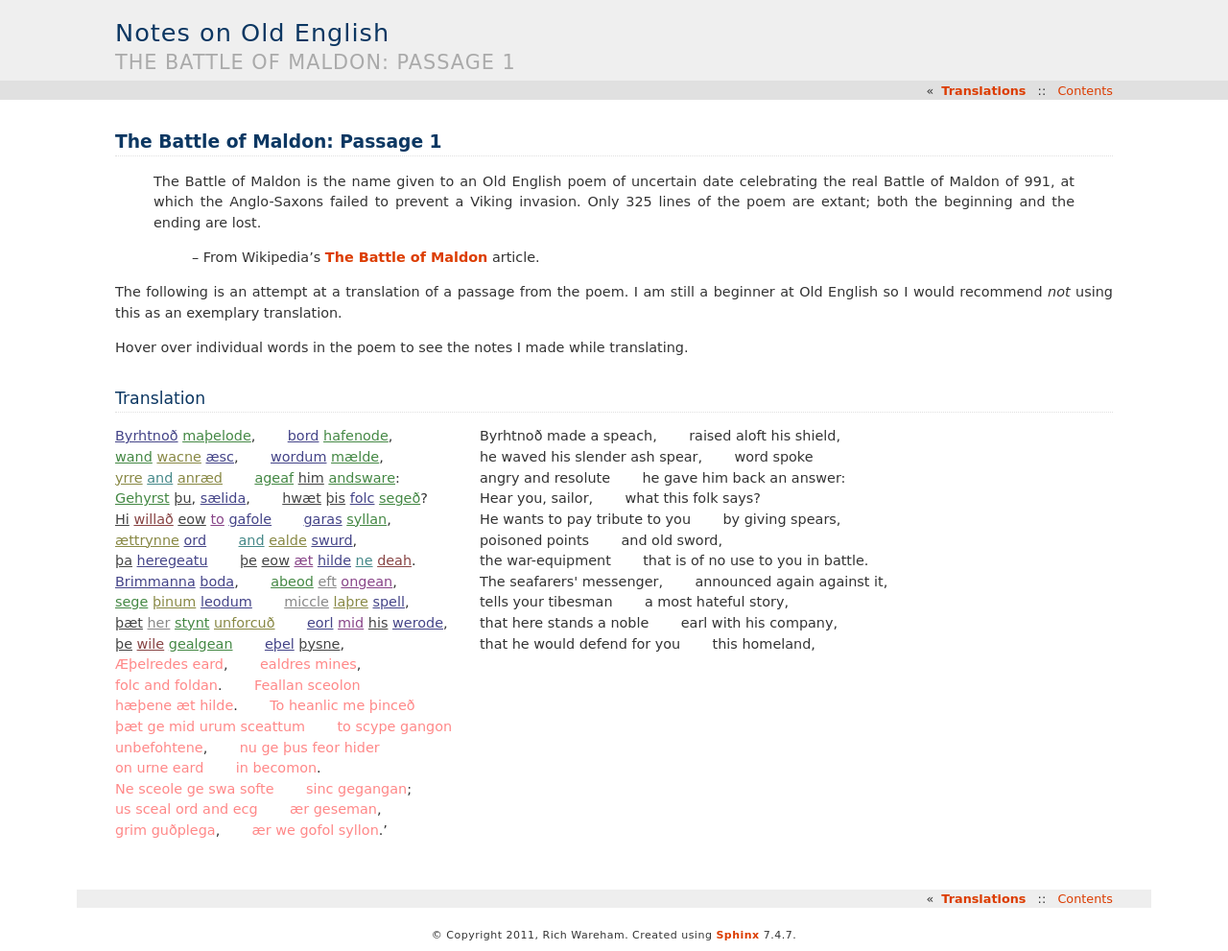
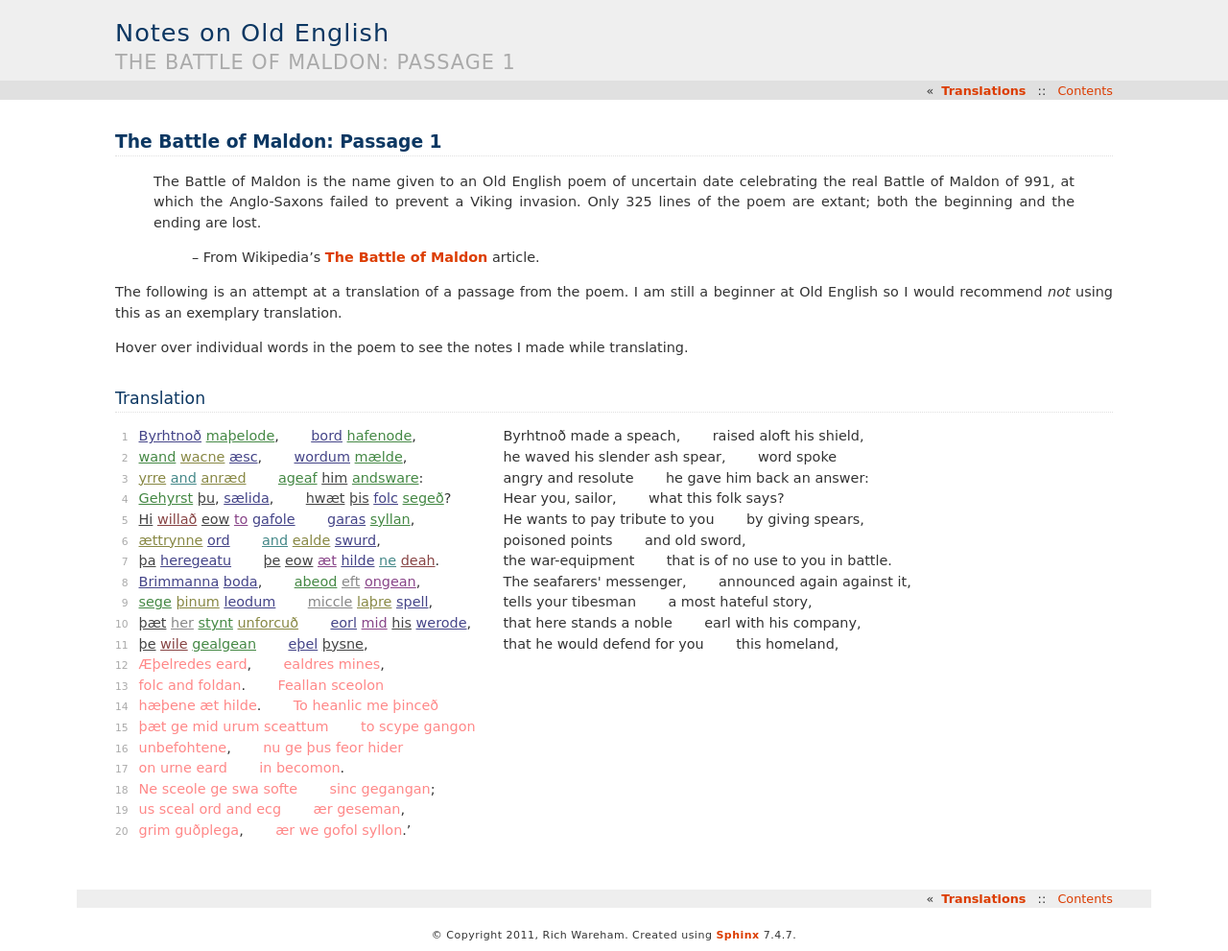
Before and after one commit to rjw57/anglo-saxon, a Sphinx documentation site: the page built from source/translations/maldon-passage-1.rst, in a window 1280 px wide. Shown: the whole page at 96% size. Built offline with Sphinx 7.4.7, drawn with Linux system fonts in a browser that asks for light colours; formulas are drawn with MathJax 3.

Commit message:
add line numbers

```diff
--- a/source/_static/custom.css
+++ b/source/_static/custom.css
@@ -2,8 +2,10 @@
 
 .oe-text-line { display: table-row; }
 .oe-text-half-line:first-child { margin-right: 2em; }
-.oe-text-original, .oe-text-translation { display: table-cell; white-space: nowrap; }
+.oe-text-line-number, .oe-text-original, .oe-text-translation { display: table-cell; white-space: nowrap; }
 .oe-text-translation { padding-left: 2em; }
+
+.oe-text-line-number { font-size: 75%; color: #aaa; text-align: right; padding-right: 1em; }
 
 .oe-word-class-unknown { color: #f88; }
 .oe-word-class-verb { color: #484; text-decoration: underline; }
--- a/source/translations/maldon-passage-1.rst
+++ b/source/translations/maldon-passage-1.rst
@@ -21,6 +21,7 @@ Translation
 .. raw:: html
 
   <div class="oe-text-line">
+  <div class="oe-text-line-number">1</div>
   <div class="oe-text-original">
   <span class="oe-text-half-line">
   <span class="oe-word"><span class="oe-word-class-noun">Byrhtnoð</span>
@@ -49,6 +50,7 @@ Translation
 .. raw:: html
 
   <div class="oe-text-line">
+  <div class="oe-text-line-number">2</div>
   <div class="oe-text-original">
   <span class="oe-text-half-line">
   <span class="oe-word"><span class="oe-word-class-verb oe-word-class-verb-class-III">wand</span>
@@ -80,6 +82,7 @@ Translation
 .. raw:: html
 
   <div class="oe-text-line">
+  <div class="oe-text-line-number">3</div>
   <div class="oe-text-original">
   <span class="oe-text-half-line">
   <span class="oe-word"><span class="oe-word-class-adjective">yrre</span>
@@ -114,6 +117,7 @@ Translation
 .. raw:: html
 
   <div class="oe-text-line">
+  <div class="oe-text-line-number">4</div>
   <div class="oe-text-original">
   <span class="oe-text-half-line">
   <span class="oe-word"><span class="oe-word-class-verb oe-word-class-verb-class-I">Gehyrst</span>
@@ -151,6 +155,7 @@ Translation
 .. raw:: html
 
   <div class="oe-text-line">
+  <div class="oe-text-line-number">5</div>
   <div class="oe-text-original">
   <span class="oe-text-half-line">
   <span class="oe-word"><span class="oe-word-class-pronoun oe-word-class-personal-pronoun">Hi</span>
@@ -188,6 +193,7 @@ Translation
 .. raw:: html
 
   <div class="oe-text-line">
+  <div class="oe-text-line-number">6</div>
   <div class="oe-text-original">
   <span class="oe-text-half-line">
   <span class="oe-word"><span class="oe-word-class-adjective">ættrynne</span>
@@ -219,6 +225,7 @@ Translation
 .. raw:: html
 
   <div class="oe-text-line">
+  <div class="oe-text-line-number">7</div>
   <div class="oe-text-original">
   <span class="oe-text-half-line">
   <span class="oe-word"><span class="oe-word-class-pronoun oe-word-class-demonstrative-pronoun">þa</span>
@@ -259,6 +266,7 @@ Translation
 .. raw:: html
 
   <div class="oe-text-line">
+  <div class="oe-text-line-number">8</div>
   <div class="oe-text-original">
   <span class="oe-text-half-line">
   <span class="oe-word"><span class="oe-word-class-noun">Brimmanna</span>
@@ -290,6 +298,7 @@ Translation
 .. raw:: html
 
   <div class="oe-text-line">
+  <div class="oe-text-line-number">9</div>
   <div class="oe-text-original">
   <span class="oe-text-half-line">
   <span class="oe-word"><span class="oe-word-class-verb oe-word-class-verb-class-3">sege</span>
@@ -324,6 +333,7 @@ Translation
 .. raw:: html
 
   <div class="oe-text-line">
+  <div class="oe-text-line-number">10</div>
   <div class="oe-text-original">
   <span class="oe-text-half-line">
   <span class="oe-word"><span class="oe-word-class-pronoun oe-word-class-demonstrative-pronoun">þæt</span>
@@ -364,6 +374,7 @@ Translation
 .. raw:: html
 
   <div class="oe-text-line">
+  <div class="oe-text-line-number">11</div>
   <div class="oe-text-original">
   <span class="oe-text-half-line">
   <span class="oe-word"><span class="oe-word-class-pronoun oe-word-class-personal-pronoun">þe</span>
@@ -395,6 +406,7 @@ Translation
 .. raw:: html
 
   <div class="oe-text-line">
+  <div class="oe-text-line-number">12</div>
   <div class="oe-text-original">
   <span class="oe-text-half-line">
   <span class="oe-word"><span class="oe-word-class-unknown">Æþelredes</span>
@@ -415,6 +427,7 @@ Translation
 .. raw:: html
 
   <div class="oe-text-line">
+  <div class="oe-text-line-number">13</div>
   <div class="oe-text-original">
   <span class="oe-text-half-line">
   <span class="oe-word"><span class="oe-word-class-unknown">folc</span>
@@ -437,6 +450,7 @@ Translation
 .. raw:: html
 
   <div class="oe-text-line">
+  <div class="oe-text-line-number">14</div>
   <div class="oe-text-original">
   <span class="oe-text-half-line">
   <span class="oe-word"><span class="oe-word-class-unknown">hæþene</span>
@@ -463,6 +477,7 @@ Translation
 .. raw:: html
 
   <div class="oe-text-line">
+  <div class="oe-text-line-number">15</div>
   <div class="oe-text-original">
   <span class="oe-text-half-line">
   <span class="oe-word"><span class="oe-word-class-unknown">þæt</span>
@@ -491,6 +506,7 @@ Translation
 .. raw:: html
 
   <div class="oe-text-line">
+  <div class="oe-text-line-number">16</div>
   <div class="oe-text-original">
   <span class="oe-text-half-line">
   <span class="oe-word"><span class="oe-word-class-unknown">unbefohtene</span>,
@@ -515,6 +531,7 @@ Translation
 .. raw:: html
 
   <div class="oe-text-line">
+  <div class="oe-text-line-number">17</div>
   <div class="oe-text-original">
   <span class="oe-text-half-line">
   <span class="oe-word"><span class="oe-word-class-unknown">on</span>
@@ -537,6 +554,7 @@ Translation
 .. raw:: html
 
   <div class="oe-text-line">
+  <div class="oe-text-line-number">18</div>
   <div class="oe-text-original">
   <span class="oe-text-half-line">
   <span class="oe-word"><span class="oe-word-class-unknown">Ne</span>
@@ -563,6 +581,7 @@ Translation
 .. raw:: html
 
   <div class="oe-text-line">
+  <div class="oe-text-line-number">19</div>
   <div class="oe-text-original">
   <span class="oe-text-half-line">
   <span class="oe-word"><span class="oe-word-class-unknown">us</span>
@@ -589,6 +608,7 @@ Translation
 .. raw:: html
 
   <div class="oe-text-line">
+  <div class="oe-text-line-number">20</div>
   <div class="oe-text-original">
   <span class="oe-text-half-line">
   <span class="oe-word"><span class="oe-word-class-unknown">grim</span>
```
Also changed, not shown: 1 other file.
